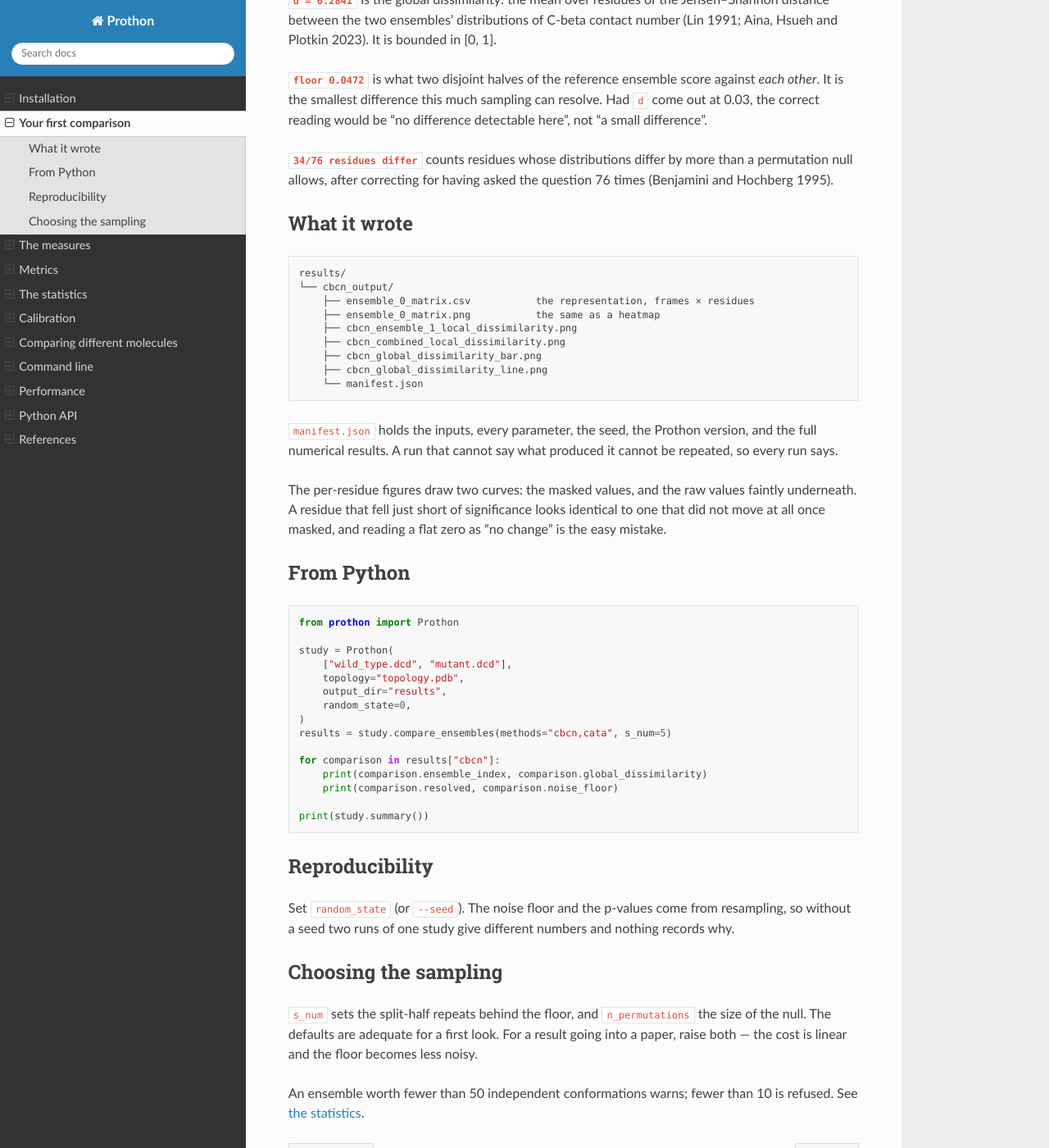
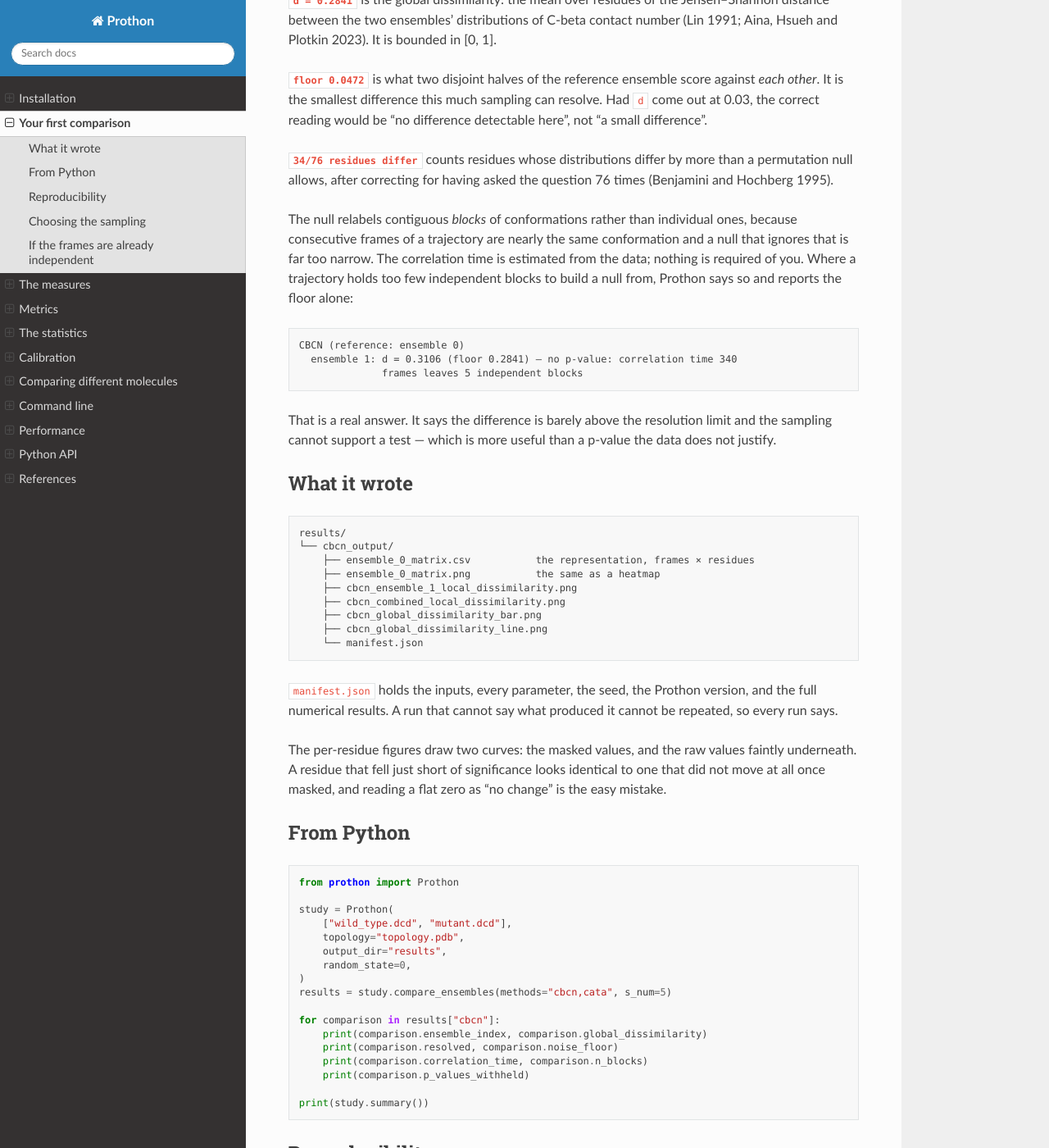
Before and after one commit to aai-research-lab/Prothon, a Sphinx documentation site: the page built from docs/getting_started.md, in a window 1280 px wide and 1400 px high, scrolled down 466 px. Shown: the whole window at 82% size. Built offline with Sphinx 7.4.7 and the Read the Docs theme 3.1.0, drawn with Linux system fonts in a browser that asks for light colours; the version number could not be read and is left out; some of the changed text lies outside the part shown.

Commit message:
the-documentation-relabels-blocks-too
The README still described the null as pooling frames and relabelling them,
which stopped being true two commits ago. That is the worst kind of stale
documentation: not missing, but confidently wrong about the thing a reader most
needs to understand before trusting a p-value.

The README now carries the measurement -- frame permutation against block
permutation across correlation times, both at a thousand replicates -- and says
what happens when a trajectory holds too few independent blocks to test with.
It also states what a run costs, which was measured a while ago and had never
made it out of the performance page.

`getting_started` explains blocks where a reader first meets a result, and
shows the withheld-p-value output, because somebody will see it and should
recognise it as an answer rather than a failure. It also documents
`block_permutation=False` for genuinely independent ensembles, with the
condition that governs everything here: the rows must be in the order the
frames were generated.

`api` exposes `prothon.core.correlation`, `cli_reference` explains that
blocking needs no flag, and `index` points at the calibration page rather than
describing it.

**And a stale table in the changelog is corrected.** A duplicate
block-permutation entry survived the squash of the two block commits, still
carrying the preliminary eight-seed numbers and the description of a summary
statistic -- a high quantile across features -- that was replaced precisely
because it measured the estimator rather than the protein. Three files agreed
with each other and the fourth quietly did not.

Checked rather than asserted: every result attribute the documentation shows
exists on `ComparisonResult`, every keyword it passes is accepted by the
function it is passed to, and the calibration figures now agree across the
README, the statistics page, the calibration page and the changelog.

````diff
--- a/docs/getting_started.md
+++ b/docs/getting_started.md
@@ -29,6 +29,23 @@ detectable here", not "a small difference".
 **`34/76 residues differ`** counts residues whose distributions differ by more
 than a permutation null allows, after correcting for having asked the question
 76 times (Benjamini and Hochberg 1995).
+
+The null relabels contiguous *blocks* of conformations rather than individual
+ones, because consecutive frames of a trajectory are nearly the same
+conformation and a null that ignores that is far too narrow. The correlation
+time is estimated from the data; nothing is required of you. Where a trajectory
+holds too few independent blocks to build a null from, Prothon says so and
+reports the floor alone:
+
+```
+CBCN (reference: ensemble 0)
+  ensemble 1: d = 0.3106 (floor 0.2841) — no p-value: correlation time 340
+              frames leaves 5 independent blocks
+```
+
+That is a real answer. It says the difference is barely above the resolution
+limit and the sampling cannot support a test — which is more useful than a
+p-value the data does not justify.
 
 ## What it wrote
 
@@ -69,6 +86,8 @@ results = study.compare_ensembles(methods="cbcn,cata", s_num=5)
 for comparison in results["cbcn"]:
     print(comparison.ensemble_index, comparison.global_dissimilarity)
     print(comparison.resolved, comparison.noise_floor)
+    print(comparison.correlation_time, comparison.n_blocks)
+    print(comparison.p_values_withheld)
 
 print(study.summary())
 ```
@@ -88,3 +107,18 @@ noisy.
 
 An ensemble worth fewer than 50 independent conformations warns; fewer than 10
 is refused. See [the statistics](statistics.md#how-much-sampling-is-enough).
+
+## If the frames are already independent
+
+Generated structures, a set of deposited conformers, or a trajectory you have
+already subsampled have no correlation to correct for. Blocking them costs
+resolution for nothing:
+
+```python
+study.compare_ensembles(methods="cbcn", block_permutation=False)
+```
+
+Prothon detects the absence of correlation and does this for you, so it is
+rarely needed — but **the rows must be in the order the frames were
+generated**. A shuffled or concatenated matrix has no correlation time to
+estimate, and the correction silently finds none.
````
Also changed, not shown: CHANGELOG.md (+10 -8 lines), README.md (+43 -6 lines), docs/api.md (+7 -0 lines), docs/cli_reference.md (+9 -0 lines), docs/index.md (+5 -2 lines).
